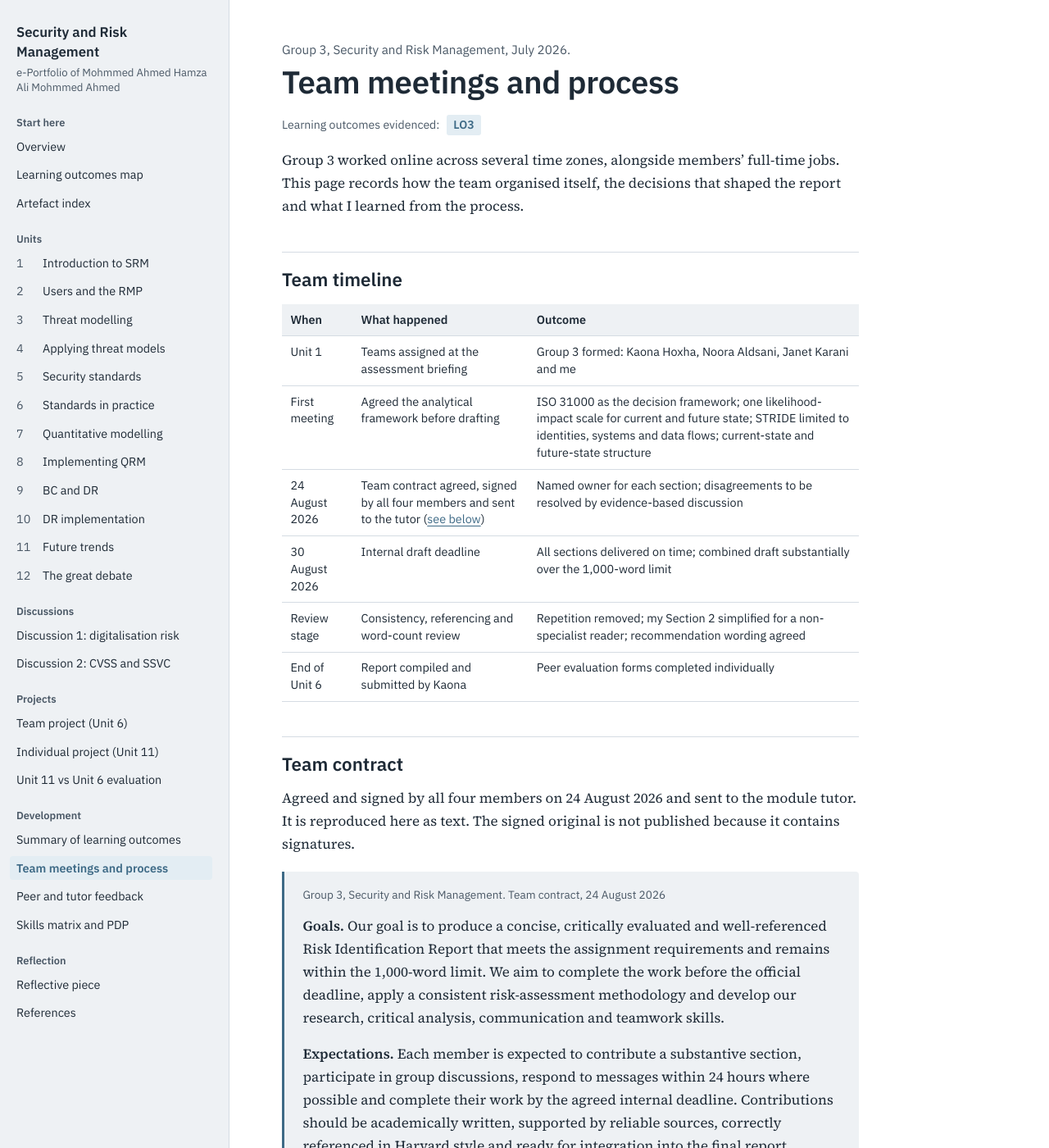
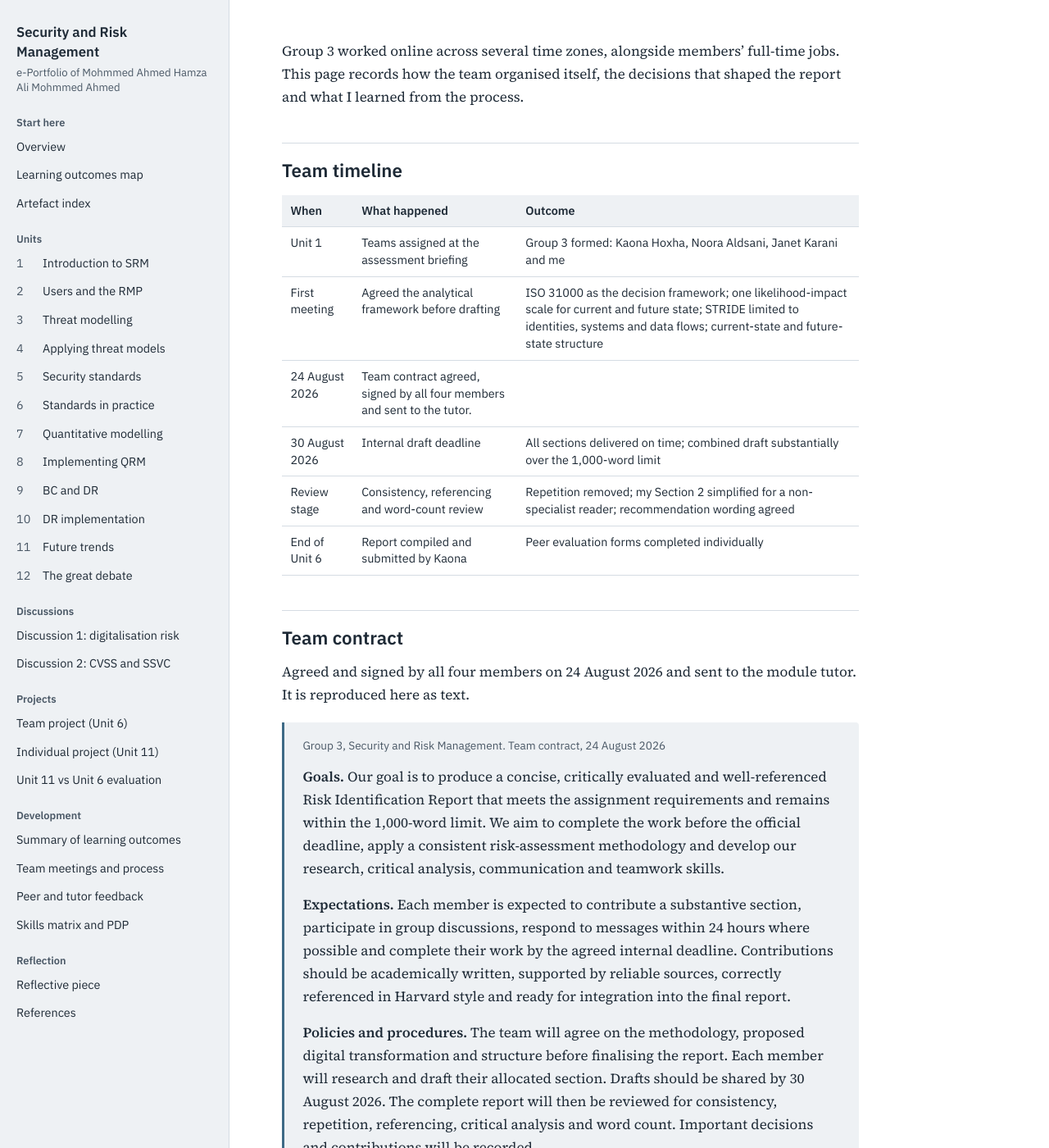
Before and after one commit to mohaliessex/E-Portfolio-Security-and-Risk-Management-July-2026, a Jekyll site: the page built from development/team-meetings.md, in a window 1280 px wide and 1400 px high. Shown: the whole window at 82% size. Built offline with Jekyll 4.4.1, drawn with Linux system fonts in a browser that asks for light colours; our own code applies the rules of GitHub Pages for plain Markdown files; some of the changed text lies outside the part shown.

Commit message:
Update team-meetings.md

```diff
--- a/development/team-meetings.md
+++ b/development/team-meetings.md
@@ -1,13 +1,3 @@
----
-layout: default
-title: Team meetings and process
-kicker: Group 3, Security and Risk Management, July 2026.
-permalink: /development/team-meetings/
-lo: [3]
-prev: { title: "Summary of learning outcomes", url: "/development/learning-outcomes/" }
-next: { title: "Peer and tutor feedback", url: "/development/feedback/" }
----
-
 Group 3 worked online across several time zones, alongside members' full-time jobs. This page records how the team organised itself, the decisions that shaped the report and what I learned from the process.
 
 ## Team timeline
@@ -16,14 +6,14 @@ Group 3 worked online across several time zones, alongside members' full-time jo
 |---|---|---|
 | Unit 1 | Teams assigned at the assessment briefing | Group 3 formed: Kaona Hoxha, Noora Aldsani, Janet Karani and me |
 | First meeting | Agreed the analytical framework before drafting | ISO 31000 as the decision framework; one likelihood-impact scale for current and future state; STRIDE limited to identities, systems and data flows; current-state and future-state structure |
-| 24 August 2026 | Team contract agreed, signed by all four members and sent to the tutor ([see below](#team-contract)) | Named owner for each section; disagreements to be resolved by evidence-based discussion |
+| 24 August 2026 | Team contract agreed, signed by all four members and sent to the tutor.
 | 30 August 2026 | Internal draft deadline | All sections delivered on time; combined draft substantially over the 1,000-word limit |
 | Review stage | Consistency, referencing and word-count review | Repetition removed; my Section 2 simplified for a non-specialist reader; recommendation wording agreed |
 | End of Unit 6 | Report compiled and submitted by Kaona | Peer evaluation forms completed individually |
 
 ## Team contract
 
-Agreed and signed by all four members on 24 August 2026 and sent to the module tutor. It is reproduced here as text. The signed original is not published because it contains signatures.
+Agreed and signed by all four members on 24 August 2026 and sent to the module tutor. It is reproduced here as text.
 
 <div class="artefact" markdown="1">
 <p class="artefact-meta">Group 3, Security and Risk Management. Team contract, 24 August 2026</p>
```
